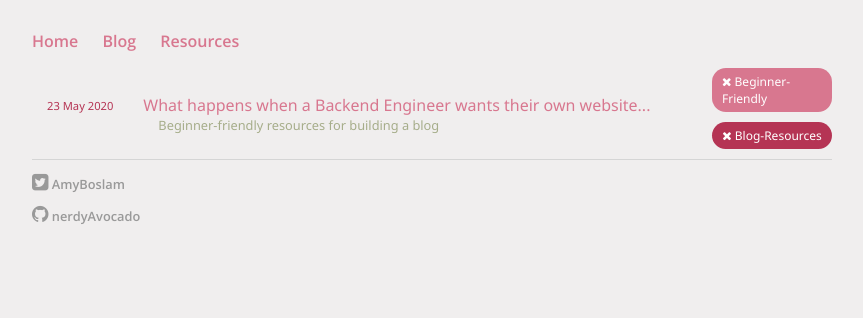
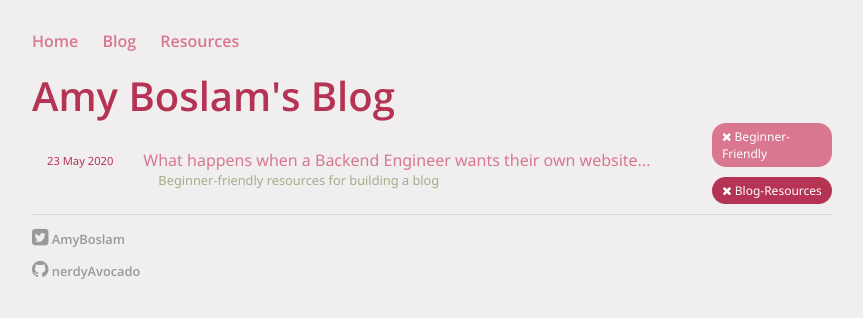
Before and after one commit to nerdyAvocado/nerdyAvocado.github.io, a Jekyll site: the page built from blog/tags/blog-resources.md, in a window 1280 px wide. Shown: the top 318 px of the page, without its empty margins (208-1071 px from the left). Built offline with Jekyll 4.4.1, drawn with Linux system fonts in a browser that asks for light colours.

Commit message:
Add title to tag pages

```diff
--- a/_layouts/tagpage.html
+++ b/_layouts/tagpage.html
@@ -1,6 +1,5 @@
 ---
 layout: default
-title: Amy Boslam's Blog
 ---
     <h1>{{ page.title }}</h1>
     <div class="bloglisting__body" >
--- a/blog/tags/blog-resources.md
+++ b/blog/tags/blog-resources.md
@@ -1,5 +1,6 @@
 ---
 layout: tagpage
 tag: Blog-Resources
+title: Amy Boslam's Blog
 permalink: /blog/tags/blog-resources/
 ---
--- a/generate_tag_index.py
+++ b/generate_tag_index.py
@@ -11,6 +11,7 @@ tags_pattern = r"tags: ([\w\-]+(?: +[\w\-]+)*)"
 tag_file_template = """---
 layout: tagpage
 tag: %s
+title: Amy Boslam's Blog
 permalink: /blog/tags/%s/
 ---
 """
```
Also changed, not shown: blog/tags/beginner-friendly.md (+1 -0 lines).
